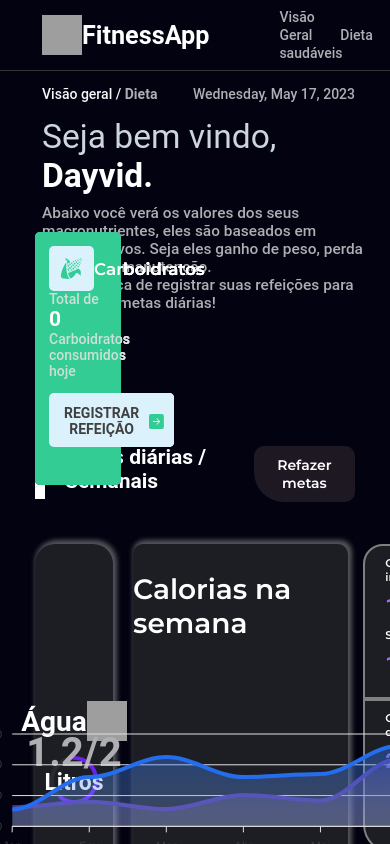
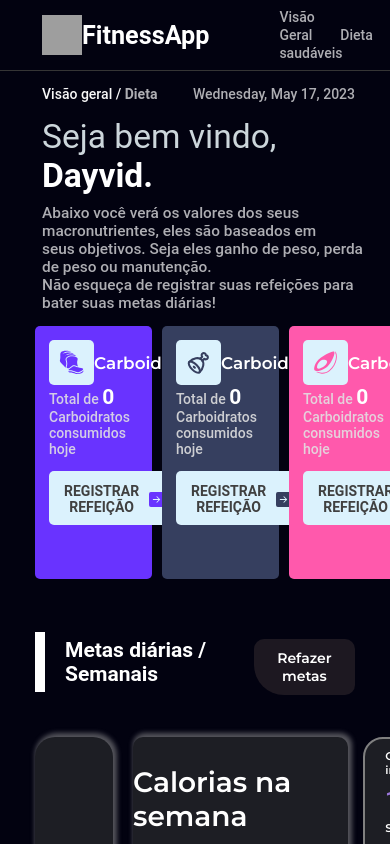
Before and after one commit to dayvid-s/FitnessApp, a Next.js app: page / in a window 390 px wide. Shown: the top 844 px of the page. Built offline with nearby package versions, Linux system fonts and the light colour scheme; grey boxes are pictures that could not be loaded; a web font is replaced by a local one.

Commit message:
feat: added more responsiviness on the home screen

```diff
--- a/src/components/HomeHeader/styles.ts
+++ b/src/components/HomeHeader/styles.ts
@@ -1,7 +1,6 @@
 import styled from "styled-components"
 
 export const HeaderArea = styled.header`
-    max-width: 1520px;
     height: 4rem;
     margin: 0 auto;
     display: flex;
@@ -10,7 +9,6 @@ export const HeaderArea = styled.header`
     padding:2.5rem;
     border-bottom: 0.80px solid;
     border-color: #353535;
-    /* background-color: #12121; */
     img{
         margin-left: 0.5rem;
         cursor: pointer;
--- a/src/components/NutrientsInfo/styles.ts
+++ b/src/components/NutrientsInfo/styles.ts
@@ -9,10 +9,10 @@ export interface IconWrapperProps {
 
 
 export const Container = styled.div<ConteinerProps>`
+    margin-right:10px;
+
     height: 30vh;
-    width: 22vw;
-    margin-top: -8.0rem;
-    position:absolute;
+    width: 30vw;
     border-radius:5px;
     padding:1rem;
 
--- a/src/components/UserNutrients/styles.ts
+++ b/src/components/UserNutrients/styles.ts
@@ -1,14 +1,12 @@
 import styled from "styled-components"
 
 export const Container = styled.div`
-    /* background-color: blue; */
-    /* background-color: #eee; */
-
-    height: 5vh;
-    margin-top: 3rem;
-    flex:1;
     `
 
 export const NutrientsWrapper = styled.div`
     margin-left:2.50rem;
+    margin-right:2.50rem;
+
+    display:flex;
+    flex-direction:row;
     `
--- a/src/components/UserStatistics/styles.ts
+++ b/src/components/UserStatistics/styles.ts
@@ -107,6 +107,8 @@ export const UserIndicatorContainer = styled.aside`
     flex-direction: column;
     margin-left: 20px;
     width: 30vw;
+    height: 50vh;
+
     align-items: center;
     border-radius: 20px;
     /* padding:20px; */
@@ -166,7 +168,7 @@ export const UserObjectivesRectangle = styled.div`
     justify-content: flex-start;
     padding:10px 20px;
     width: 50%;
-    height: 155px;
+    /* height: 155px; */
     border: 2px solid;
     border-color: gray ;
 
--- a/src/components/Welcome/styles.ts
+++ b/src/components/Welcome/styles.ts
@@ -1,7 +1,6 @@
 import styled from "styled-components"
 
 export const Container = styled.div`
-    height:16.5rem;
     flex-direction: column;
     margin: 0 auto;
     align-items: center;
```
